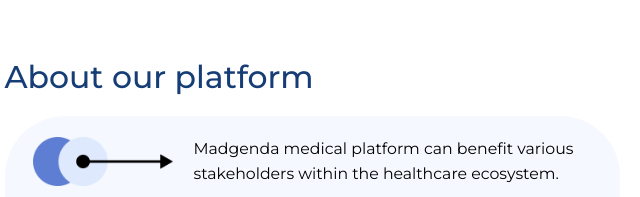
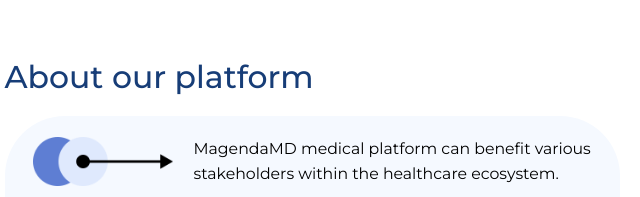
Before and after one commit to sasha-odintsov/magenda-landing, a website: page index.html in a window 1280 px wide. Shown: the part 860-1057 px from the top of the page, 13-653 px from the left. Drawn offline with nearby package versions, Linux system fonts and the light colour scheme.

Commit message:
Fixed text to MagendaMD

```diff
--- a/index.html
+++ b/index.html
@@ -3,7 +3,7 @@
   <head>
     <meta charset="UTF-8" />
     <meta name="viewport" content="width=device-width, initial-scale=1.0" />
-    <title>Magenda</title>
+    <title>MagendaMD</title>
     <link rel="stylesheet" href="/public/swiper-bundle.min.css" />
     <link rel="stylesheet" href="/public/styles.css" />
     <script src="/js/swiper-bundle.min.js"></script>
@@ -238,7 +238,7 @@
                     />
                   </div>
                   <p>
-                    Madgenda medical platform can benefit various stakeholders
+                    MagendaMD medical platform can benefit various stakeholders
                     within the healthcare ecosystem.
                   </p>
                 </div>
```
Also changed, not shown: contacts.html (+1 -1 lines), policy.html (+1 -1 lines), terms.html (+1 -1 lines).
